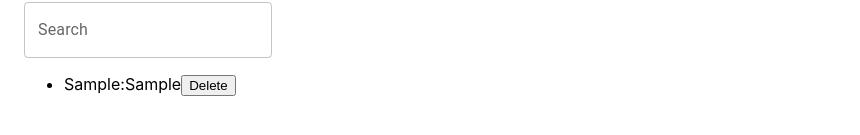
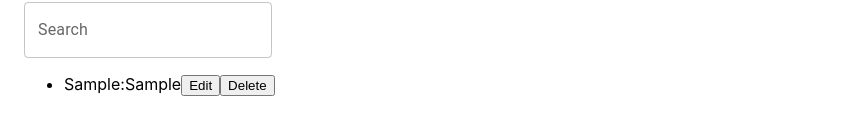
Before and after one commit to agsulimko/practik6-5, a React (Create React App) app: page / in a window 1280 px wide. Both pictures are taken after typing "Sample", "Sample" into the empty fields and a click on the button "ADD". Shown: the part 227-362 px from the top of the page, without its empty margins (0-860 px from the left). Built offline with nearby package versions, Linux system fonts and the light colour scheme.

Commit message:
task-done

```diff
--- a/src/components/App.jsx
+++ b/src/components/App.jsx
@@ -1,23 +1,23 @@
 import { Container } from '@mui/material';
 import WordsForm from './WordsForm/WordsForm';
 
-import React, { useState, useEffect } from 'react';
+import React, { useState } from 'react';
 import WordsList from './WordsList/WordsList';
 import FilterWords from './FilterWords';
+import { useLocalStorage } from 'hooks/useLocalStorage';
 
 const App = () => {
-  const [words, setWords] = useState(() => {
-    const isData = JSON.parse(localStorage.getItem('words'));
-    return isData ? isData : [];
-  });
+  const [words, setWords] = useLocalStorage('words', []);
   const [filter, setFilter] = useState('');
-
-  useEffect(() => {
-    localStorage.setItem('words', JSON.stringify(words));
-  }, [words]);
 
   const formSubmit = newWord => {
     setWords(prevWords => [...prevWords, newWord]);
+  };
+
+  const handlEditWord = editedWord => {
+    setWords(prev =>
+      prev.map(word => (word.id === editedWord.id ? editedWord : word))
+    );
   };
 
   const hendleDelete = id => {
@@ -42,7 +42,11 @@ const App = () => {
     <Container maxWidth="xl">
       <WordsForm onSubmit={formSubmit} />
       <FilterWords onChange={handleChange} />
-      <WordsList words={getFilteredWords()} deleteWord={hendleDelete} />
+      <WordsList
+        words={getFilteredWords()}
+        deleteWord={hendleDelete}
+        handlEditWord={handlEditWord}
+      />
     </Container>
   );
 };
--- /dev/null
+++ b/src/components/WordListItem/WordListItem.jsx
@@ -0,0 +1,57 @@
+import { useEffect, useState } from 'react';
+
+export default function WordListItem({ word, deleteWord, handlEditWord }) {
+  const [isEditMode, setIsEditMode] = useState(false);
+  const [ukWord, setUkWord] = useState(word.ukWord);
+  const [enWord, setEnWord] = useState(word.enWord);
+
+  const handlEdit = () => {
+    setIsEditMode(prev => !prev);
+  };
+
+  useEffect(() => {
+    if (!isEditMode && (ukWord !== word.ukWord || enWord !== word.enWord)) {
+      handlEditWord({
+        id: word.id,
+        ukWord,
+        enWord,
+      });
+    }
+    // eslint-disable-next-line react-hooks/exhaustive-deps
+  }, [isEditMode]);
+
+  const handlChange = ({ target }) => {
+    if (target.name === 'editUkWord') {
+      setUkWord(target.value);
+      return;
+    }
+    setEnWord(target.value);
+  };
+
+  return (
+    <li>
+      {!isEditMode ? (
+        <>
+          <span>{word.ukWord}</span>:<span>{word.enWord}</span>
+        </>
+      ) : (
+        <>
+          <input
+            onChange={handlChange}
+            type="text"
+            name="editUkWord"
+            value={ukWord}
+          />
+          <input
+            onChange={handlChange}
+            type="text"
+            name="editEnWord"
+            value={enWord}
+          />
+        </>
+      )}
+      <button onClick={handlEdit}>{isEditMode ? 'Save' : 'Edit'}</button>
+      <button onClick={() => deleteWord(word.id)}>Delete</button>
+    </li>
+  );
+}
--- a/src/components/WordsList/WordsList.jsx
+++ b/src/components/WordsList/WordsList.jsx
@@ -1,13 +1,16 @@
+import WordListItem from 'components/WordListItem/WordListItem';
 import React from 'react';
 
-const WordsList = ({ words, deleteWord }) => {
+const WordsList = ({ words, deleteWord, handlEditWord }) => {
   return (
     <ul>
       {words.map(word => (
-        <li key={word.id}>
-          <span>{word.ukWord}</span>:<span>{word.enWord}</span>
-          <button onClick={() => deleteWord(word.id)}>Delete</button>
-        </li>
+        <WordListItem
+          key={word.id}
+          word={word}
+          deleteWord={deleteWord}
+          handlEditWord={handlEditWord}
+        />
       ))}
     </ul>
   );
--- /dev/null
+++ b/src/hooks/useLocalStorage.js
@@ -0,0 +1,13 @@
+import { useState, useEffect } from 'react';
+
+export function useLocalStorage(key, initialData) {
+  const [state, setState] = useState(
+    () => JSON.parse(localStorage.getItem(key)) ?? initialData
+  );
+
+  useEffect(() => {
+    localStorage.setItem(key, JSON.stringify(state));
+  }, [key, state]);
+
+  return [state, setState];
+}
```
